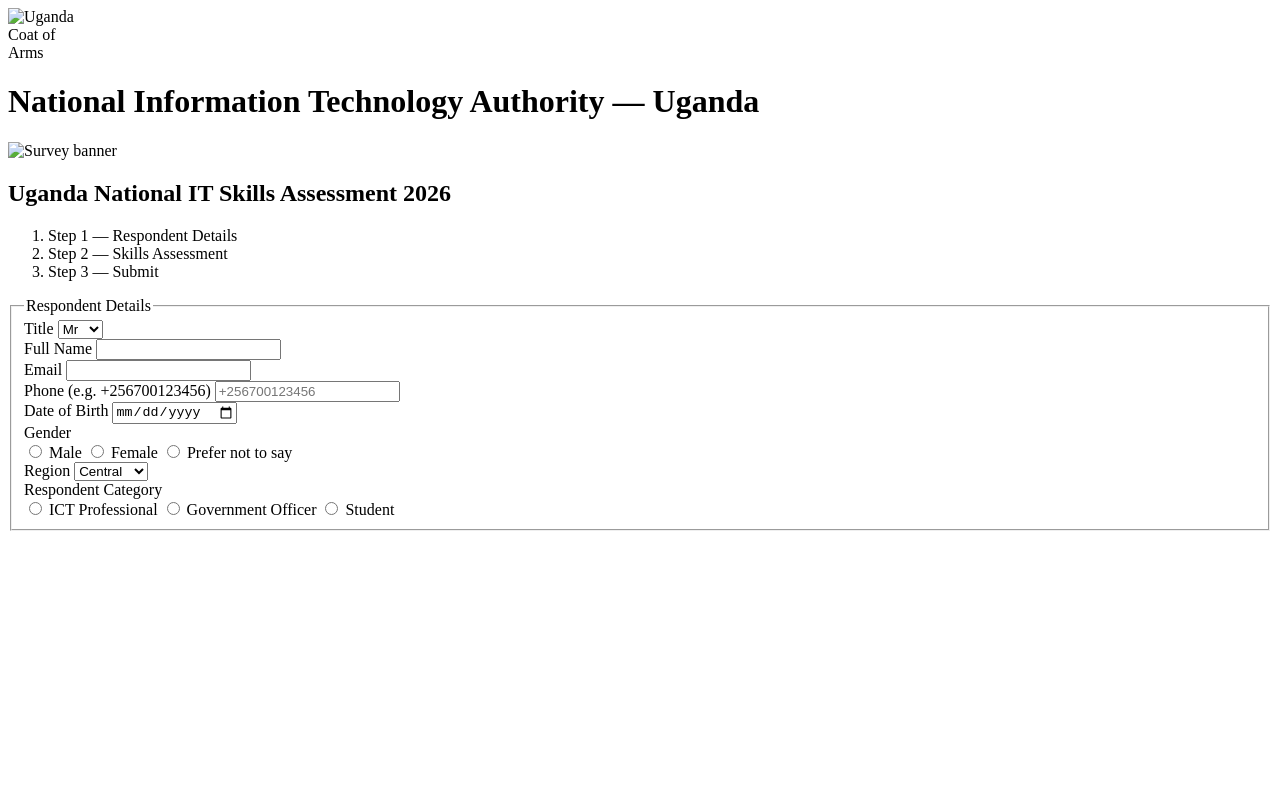
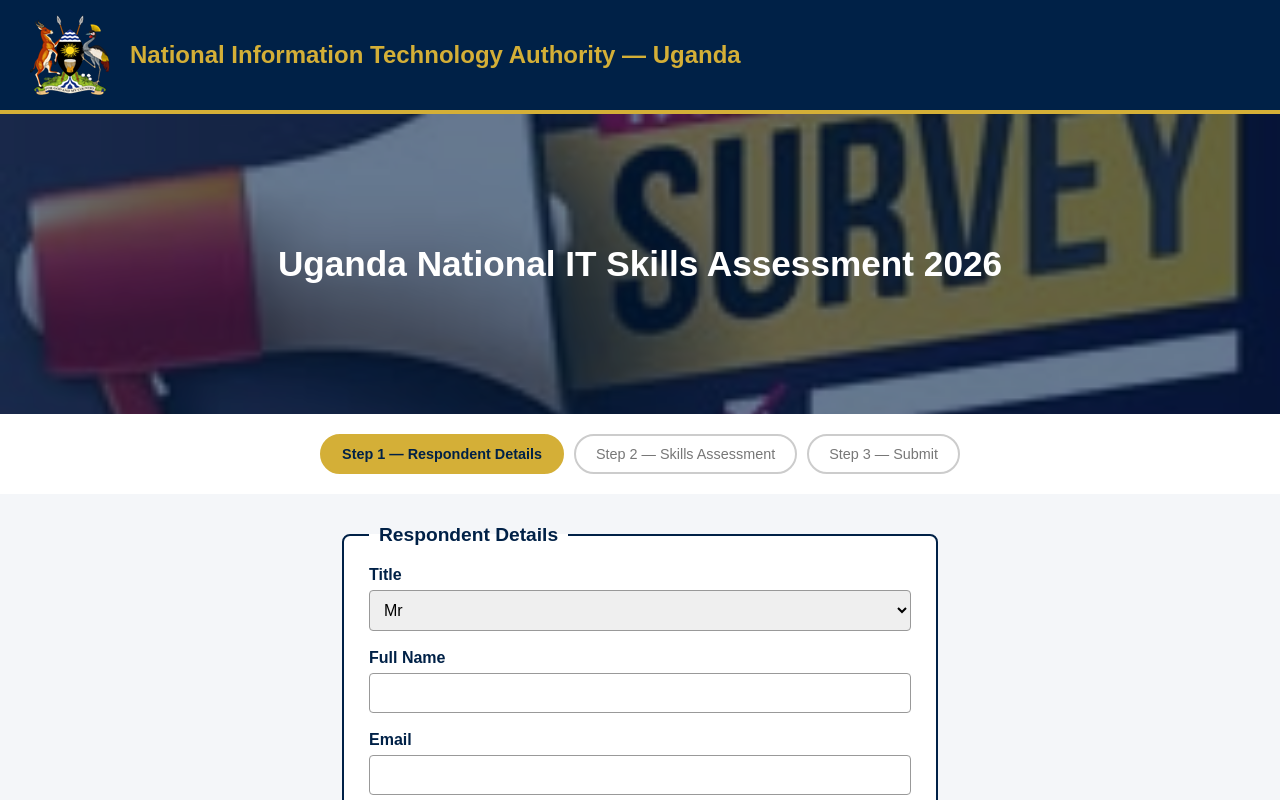
Before and after one commit to AdamCodex20/number7, a plain HTML site: page index.html in a window 1280 px wide. Shown: the top 800 px of the page. Drawn offline with Linux system fonts and the light colour scheme.

Commit message:
Updated code

```diff
--- a/index.html
+++ b/index.html
@@ -4,20 +4,20 @@
   <meta charset="UTF-8">
   <meta name="viewport" content="width=device-width, initial-scale=1.0">
   <title>Uganda National IT Skills Assessment 2026</title>
-  <link rel="stylesheet" href="survey.css">
+  <link rel="stylesheet" href="style.css">
 </head>
 <body>
 
   <!-- (a) HEADER: coat of arms + heading -->
   <header class="site-header">
     <!-- Inline CSS is used ONLY here, as the task requires -->
-    <img src="uganda-coat-of-arms.png" alt="Uganda Coat of Arms" style="max-width:80px;">
+    <img src="uganda court of arms.png" alt="Uganda Coat of Arms" style="max-width:80px;">
     <h1>National Information Technology Authority — Uganda</h1>
   </header>
 
   <!-- (a) BANNER: full-width image with overlay title -->
   <section class="banner">
-    <img src="survey-banner.jpg" alt="Survey banner">
+    <img src="sv.jpg" alt="Survey banner">
     <h2 class="banner-title">Uganda National IT Skills Assessment 2026</h2>
   </section>
 
```
Also changed, not shown: sv.jpg (added), uganda court of arms.png (added).
